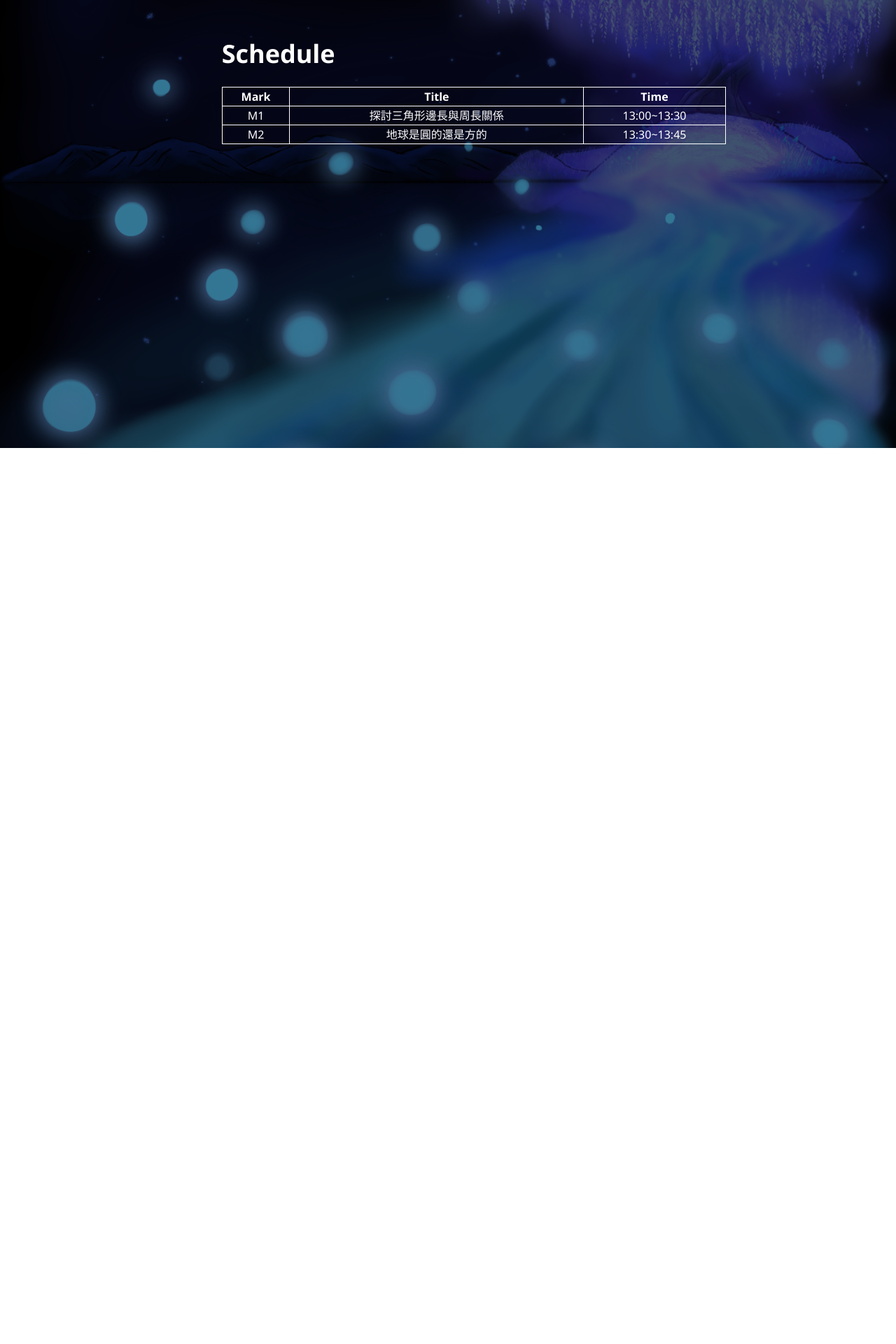
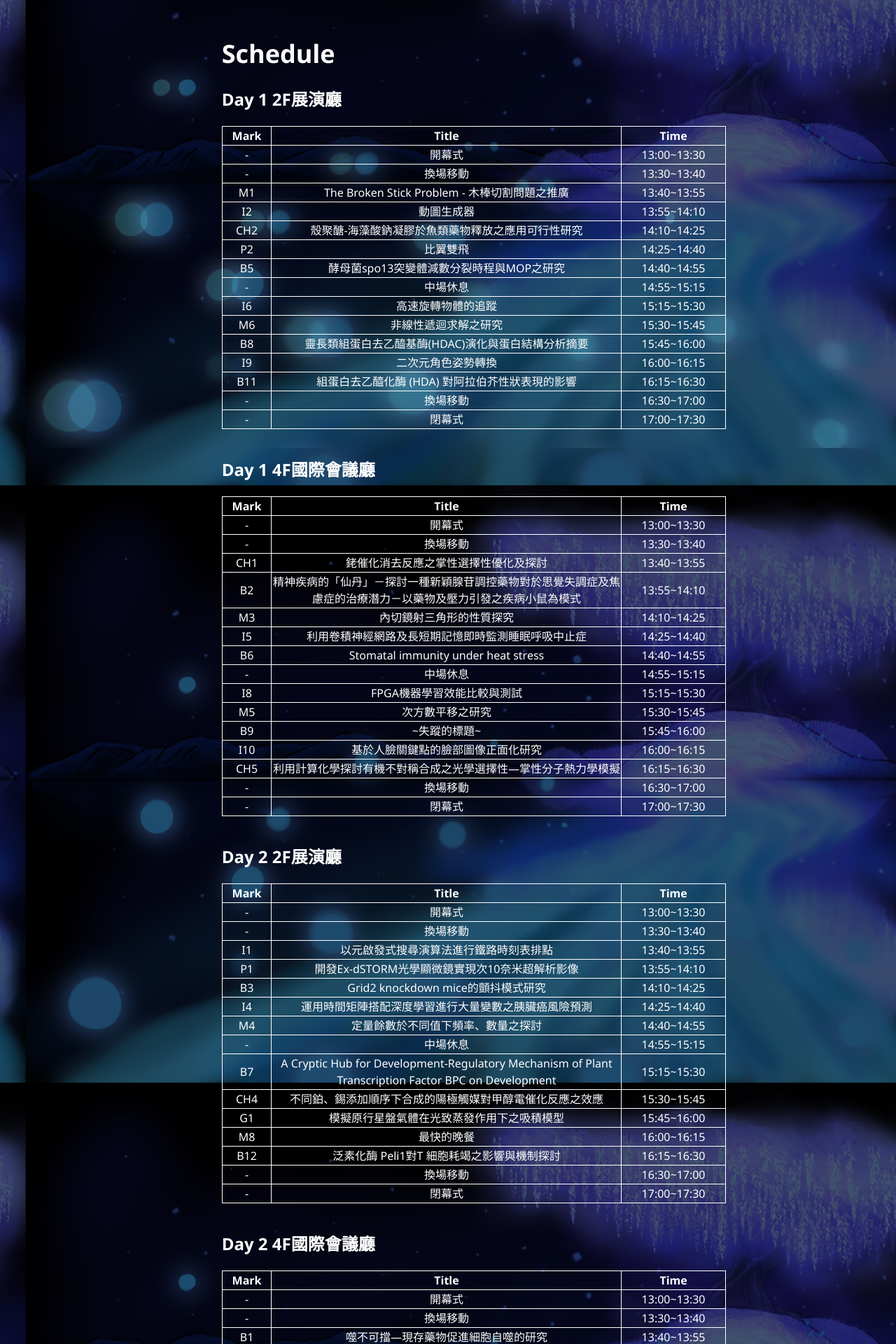
Before and after one commit to ckmsc39th/ckmsc39th.github.io, a Vue app: page /schedule in a window 1280 px wide. Shown: the part 160-2080 px from the top of the page at 70% size. Before the commit the page ends 800 px from the top, so only its background shows below. Built offline with nearby package versions, Linux system fonts and the light colour scheme.

Commit message:
schedule & contact updated

```diff
--- a/src/views/Contact.vue
+++ b/src/views/Contact.vue
@@ -6,6 +6,9 @@
         </div>
         <div>
             <a href="https://instagram.com/luminescence_ckmsc39th_">Instagram</a>
+        </div>
+        <div>
+            <a href="https://github.com/ckmsc39th/ckmsc39th.github.io">Github</a>
         </div>
     </div>
 
@@ -29,10 +32,11 @@
     .contact_bg a {
         font-size: 24px;
         margin-bottom: 10px;
-        color: #007bff;
+        color: white;
       }
 
     .contact_bg a:hover{
+        color: #007bff;
         text-decoration: underline;
     }
 </style>
--- a/src/views/Schedule.vue
+++ b/src/views/Schedule.vue
@@ -2,15 +2,64 @@
     <div class="schedule_bg">
         <h1>Schedule</h1>
         <div class="day1">
+            <h2>Day 1 2F展演廳</h2>
             <table>
                 <tr>
                     <th>Mark</th>
-                    <th>Title</th>
+                    <th class="title">Title</th>
                     <th>Time</th>
                 </tr>
-                <tr v-for="group in grouplist" :key="group.id">
+                <tr v-for="group in day1Floor2GroupList" :key="group.id">
                     <td>{{ group.mark }}</td>
-                    <td>{{ group.title }}</td>
+                    <td class="title">{{ group.title }}</td>
+                    <td>{{ group.time }}</td>
+                </tr>
+            </table>
+        </div>
+
+        <div class="day1">
+            <h2>Day 1 4F國際會議廳</h2>
+            <table>
+                <tr>
+                    <th>Mark</th>
+                    <th class="title">Title</th>
+                    <th>Time</th>
+                </tr>
+                <tr v-for="group in day1Floor4GroupList" :key="group.id">
+                    <td>{{ group.mark }}</td>
+                    <td class="title">{{ group.title }}</td>
+                    <td>{{ group.time }}</td>
+                </tr>
+            </table>
+        </div>
+
+        <div class="day2">
+            <h2>Day 2 2F展演廳</h2>
+            <table>
+                <tr>
+                    <th>Mark</th>
+                    <th class="title">Title</th>
+                    <th>Time</th>
+                </tr>
+                <tr v-for="group in day2Floor2GroupList" :key="group.id">
+                    <td>{{ group.mark }}</td>
+                    <td class="title">{{ group.title }}</td>
+                    <td>{{ group.time }}</td>
+                </tr>
+            </table>
+        </div>
+
+        <div class="day2">
+            <h2>Day 2 4F國際會議廳</h2>
+            <table>
+                <tr>
+                    <th>Mark</th>
+                    <th class="title">Title</th>
+                    <th>Time</th>
+                </tr>
+                <tr v-for="group in day2Floor4GroupList" :key="group.id">
+                    <td>{{ group.mark }}</td>
+                    <td class="title">{{ group.title }}</td>
                     <td>{{ group.time }}</td>
                 </tr>
             </table>
@@ -23,9 +72,77 @@
 export default {
     data() {
         return{
-            grouplist: [
-            {id: 1, mark: "M1", title: "探討三角形邊長與周長關係", time: "13:00~13:30"},
-            {id: 2, mark: "M2", title: "地球是圓的還是方的", time: "13:30~13:45"}
+            day1Floor2GroupList: [
+            {id: 1, mark: "-", title: "開幕式", time: "13:00~13:30"},
+            {id: 2, mark: "-", title: "換場移動", time: "13:30~13:40"},
+            {id: 3, mark: "M1", title: "The Broken Stick Problem - 木棒切割問題之推廣", time: "13:40~13:55"},
+            {id: 4, mark: "I2", title: "動圖生成器", time: "13:55~14:10"},
+            {id: 5, mark: "CH2", title: "殼聚醣-海藻酸鈉凝膠於魚類藥物釋放之應用可行性研究", time: "14:10~14:25"},
+            {id: 6, mark: "P2", title: "比翼雙飛", time: "14:25~14:40"},
+            {id: 7, mark: "B5", title: "酵母菌spo13突變體減數分裂時程與MOP之研究", time: "14:40~14:55"},
+            {id: 8, mark: "-", title: "中場休息", time: "14:55~15:15"},
+            {id: 9, mark: "I6", title: "高速旋轉物體的追蹤", time: "15:15~15:30"},
+            {id: 10, mark: "M6", title: "非線性遞迴求解之研究", time: "15:30~15:45"},
+            {id: 11, mark: "B8", title: "靈長類組蛋白去乙醯基酶(HDAC)演化與蛋白結構分析摘要", time: "15:45~16:00"},
+            {id: 12, mark: "I9", title: "二次元角色姿勢轉換", time: "16:00~16:15"},
+            {id: 13, mark: "B11", title: "組蛋白去乙醯化酶 (HDA) 對阿拉伯芥性狀表現的影響", time: "16:15~16:30"},
+            {id: 14, mark: "-", title: "換場移動", time: "16:30~17:00"},
+            {id: 15, mark: "-", title: "閉幕式", time: "17:00~17:30"},
+            ],
+
+            day1Floor4GroupList: [
+            {id: 1, mark: "-", title: "開幕式", time: "13:00~13:30"},
+            {id: 2, mark: "-", title: "換場移動", time: "13:30~13:40"},
+            {id: 3, mark: "CH1", title: "銠催化消去反應之掌性選擇性優化及探討", time: "13:40~13:55"},
+            {id: 4, mark: "B2", title: "精神疾病的「仙丹」－探討一種新穎腺苷調控藥物對於思覺失調症及焦慮症的治療潛力－以藥物及壓力引發之疾病小鼠為模式", time: "13:55~14:10"},
+            {id: 5, mark: "M3", title: "內切鏡射三角形的性質探究", time: "14:10~14:25"},
+            {id: 6, mark: "I5", title: "利用卷積神經網路及長短期記憶即時監測睡眠呼吸中止症", time: "14:25~14:40"},
+            {id: 7, mark: "B6", title: "Stomatal immunity under heat stress", time: "14:40~14:55"},
+            {id: 8, mark: "-", title: "中場休息", time: "14:55~15:15"},
+            {id: 9, mark: "I8", title: "FPGA機器學習效能比較與測試", time: "15:15~15:30"},
+            {id: 10, mark: "M5", title: "次方數平移之研究", time: "15:30~15:45"},
+            {id: 11, mark: "B9", title: "~失蹤的標題~", time: "15:45~16:00"},
+            {id: 12, mark: "I10", title: "基於人臉關鍵點的臉部圖像正面化研究", time: "16:00~16:15"},
+            {id: 13, mark: "CH5", title: "利用計算化學探討有機不對稱合成之光學選擇性—掌性分子熱力學模擬", time: "16:15~16:30"},
+            {id: 14, mark: "-", title: "換場移動", time: "16:30~17:00"},
+            {id: 15, mark: "-", title: "閉幕式", time: "17:00~17:30"},
+            ],
+
+            day2Floor2GroupList: [
+            {id: 1, mark: "-", title: "開幕式", time: "13:00~13:30"},
+            {id: 2, mark: "-", title: "換場移動", time: "13:30~13:40"},
+            {id: 3, mark: "I1", title: "以元啟發式搜尋演算法進行鐵路時刻表排點", time: "13:40~13:55"},
+            {id: 4, mark: "P1", title: "開發Ex-dSTORM光學顯微鏡實現次10奈米超解析影像", time: "13:55~14:10"},
+            {id: 5, mark: "B3", title: "Grid2 knockdown mice的顫抖模式研究", time: "14:10~14:25"},
+            {id: 6, mark: "I4", title: "運用時間矩陣搭配深度學習進行大量變數之胰臟癌風險預測", time: "14:25~14:40"},
+            {id: 7, mark: "M4", title: "定量餘數於不同值下頻率、數量之探討", time: "14:40~14:55"},
+            {id: 8, mark: "-", title: "中場休息", time: "14:55~15:15"},
+            {id: 9, mark: "B7", title: "A Cryptic Hub for Development-Regulatory Mechanism of Plant Transcription Factor BPC on Development", time: "15:15~15:30"},
+            {id: 10, mark: "CH4", title: "不同鉑、錫添加順序下合成的陽極觸媒對甲醇電催化反應之效應", time: "15:30~15:45"},
+            {id: 11, mark: "G1", title: "模擬原行星盤氣體在光致蒸發作用下之吸積模型", time: "15:45~16:00"},
+            {id: 12, mark: "M8", title: "最快的晚餐", time: "16:00~16:15"},
+            {id: 13, mark: "B12", title: "泛素化酶 Peli1對T 細胞耗竭之影響與機制探討", time: "16:15~16:30"},
+            {id: 14, mark: "-", title: "換場移動", time: "16:30~17:00"},
+            {id: 15, mark: "-", title: "閉幕式", time: "17:00~17:30"},
+            ],
+
+            day2Floor4GroupList: [
+            {id: 1, mark: "-", title: "開幕式", time: "13:00~13:30"},
+            {id: 2, mark: "-", title: "換場移動", time: "13:30~13:40"},
+            {id: 3, mark: "B1", title: "噬不可擋—現存藥物促進細胞自噬的研究", time: "13:40~13:55"},
+            {id: 4, mark: "M2", title: "單位圓中內接n邊形與圓心O所成向量之係數比", time: "13:55~14:10"},
+            {id: 5, mark: "I3", title: "以天色判斷天氣", time: "14:10~14:25"},
+            {id: 6, mark: "B4", title: "由台灣水域分離的噬菌體對Escherichia coli與Enterobacter cloacae的作用", time: "14:25~14:40"},
+            {id: 7, mark: "CH3", title: "不同厚度鎳鉻鐵合金對於鎳鈷鉻合金之腐蝕行為影響", time: "14:40~14:55"},
+            {id: 8, mark: "-", title: "中場休息", time: "14:55~15:15"},
+            {id: 9, mark: "P3", title: "微帶天線陣列", time: "15:15~15:30"},
+            {id: 10, mark: "I7", title: "利用 GAN 實現歷史航空影像之上色", time: "15:30~15:45"},
+            {id: 11, mark: "M7", title: "方塊填滿方法", time: "15:45~16:00"},
+            {id: 12, mark: "B10", title: "蛋白質序列的改變對運輸功能與細胞定位的影響", time: "16:00~16:15"},
+            {id: 13, mark: "G2", title: "大屯火山土壤二氧化碳逸出之分析", time: "16:15~16:30"},
+            {id: 13, mark: "I11", title: "利用自然語言處理生成LaTeX代碼", time: "16:30~16:45"},
+            {id: 14, mark: "-", title: "換場移動", time: "16:45~17:00"},
+            {id: 15, mark: "-", title: "閉幕式", time: "17:00~17:30"},
             ]
         }
     }
@@ -49,12 +166,26 @@ export default {
         margin-bottom: 20px;
     }
 
-    .day1 table{
+    .schedule_bg h2{
+        font-size: 24px;
+        font-weight: bold;
+        margin-bottom: 20px;
+    }
+
+    .schedule_bg table{
         width: 100%;
     }
 
-    .day1 th, td{
+    .schedule_bg th, td{
         border: 1px solid #fff;
         text-align: center;
     }
+
+    .title{
+        width: 500px;
+    }
+
+    .day1, .day2 {
+        padding-bottom: 40px;
+    }
 </style>
```
